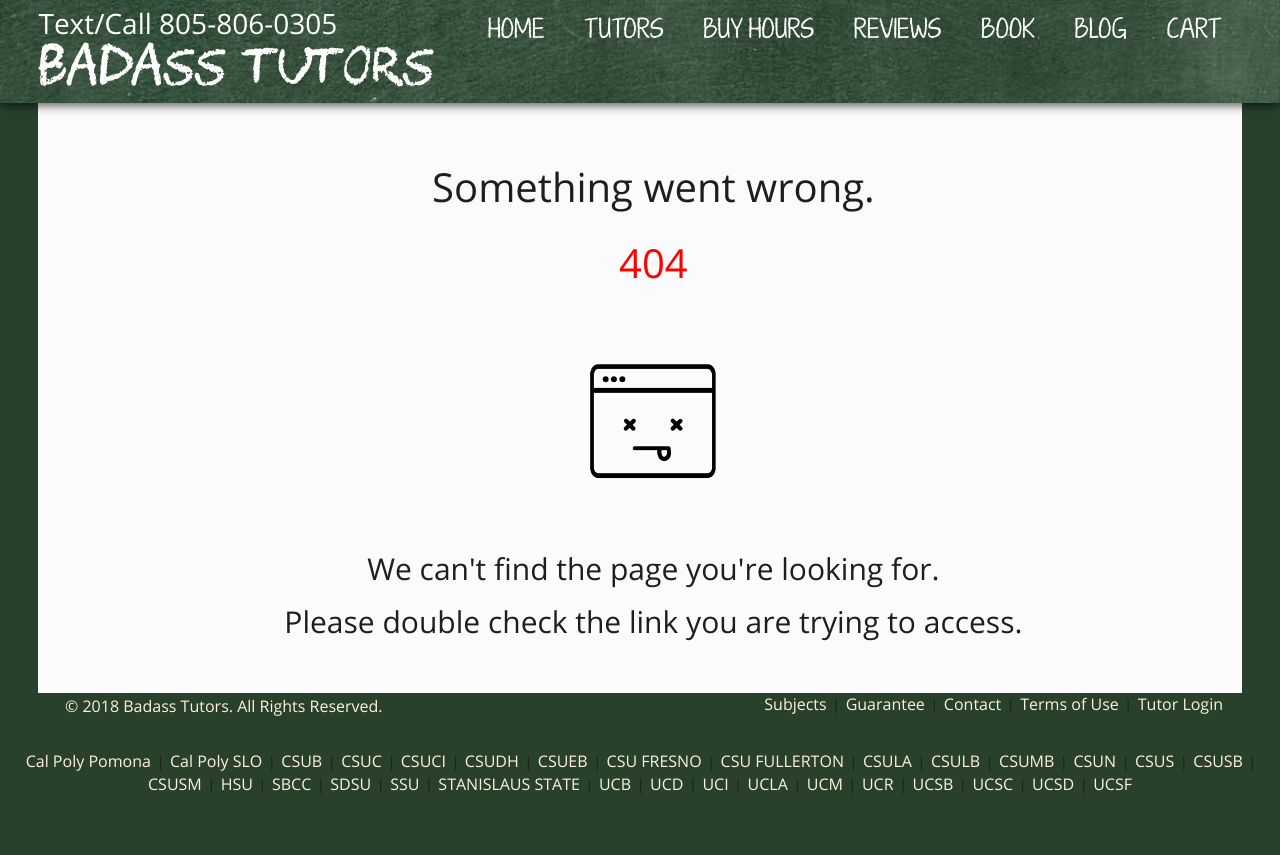
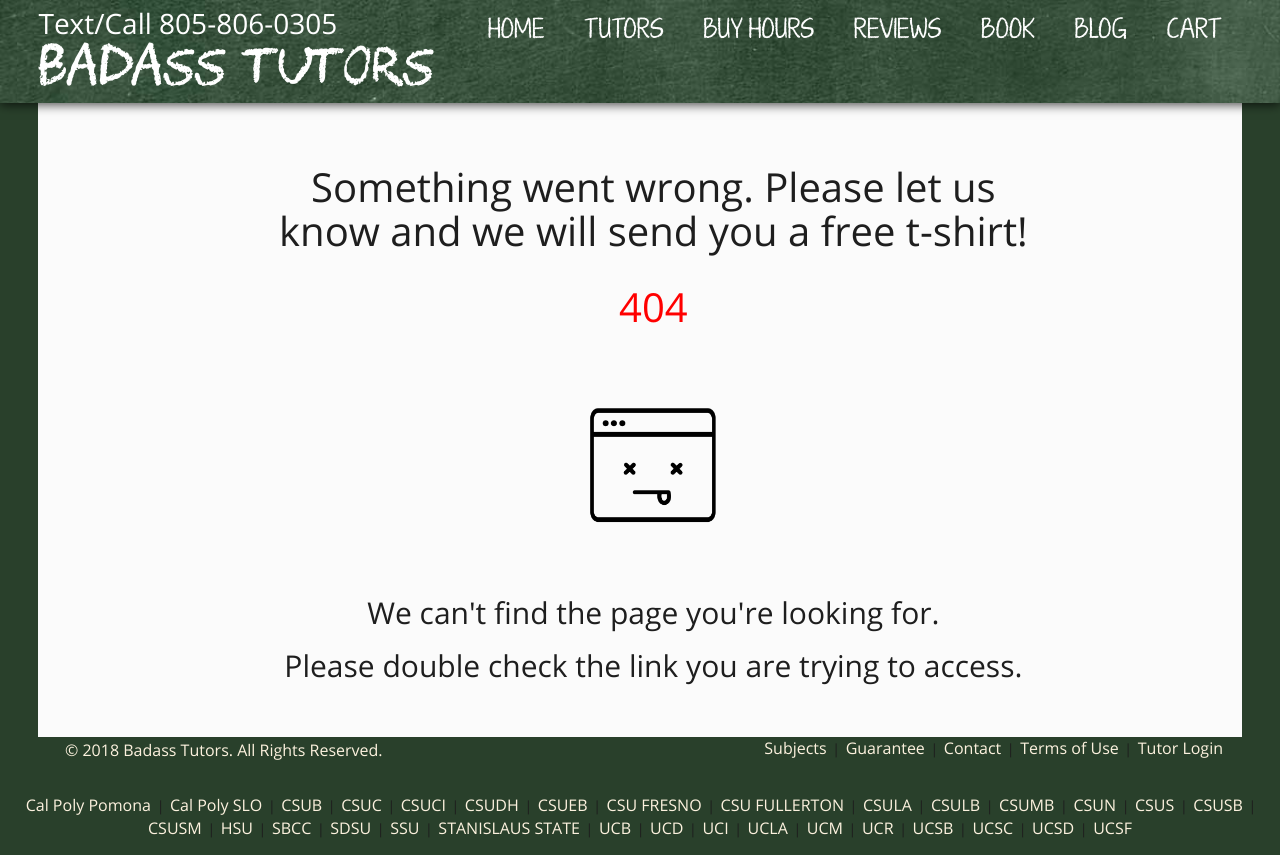
Before and after one commit to badassrobb/badass, a website: page views/404.html in a window 1280 px wide. Before the commit the page ends 811 px from the top, so only its background shows below. Drawn offline with nearby package versions, Linux system fonts and the light colour scheme; files that its build step writes are made by us from their sources; files whose address does not match are found by name.

Commit message:
changed title tag and content

```diff
--- a/views/404.html
+++ b/views/404.html
@@ -4,7 +4,7 @@
     <meta charset="utf-8">
     <meta http-equiv="X-UA-Compatible" content="IE=edge">
     <meta name="viewport" content="width=device-width, initial-scale=1">
-    <title>Badass Tutors</title>
+    <title>error page do not panic</title>
     <link rel="icon" href="./public/favicon.ico">
     <!-- braintree payment -->
     <script src="https://js.braintreegateway.com/web/dropin/1.10.0/js/dropin.min.js"></script>
@@ -70,7 +70,7 @@
         <div class="container top-container">
           <div class="row">
             <div class="col-lg-8 col-lg-offset-2">
-                <h1>Something went wrong.</h1>
+                <h1>Something went wrong. Please let us know and we will send you a free t-shirt!</h1>
                 <h1 class="error-message">404</h1>
             </div>
           </div>
```
